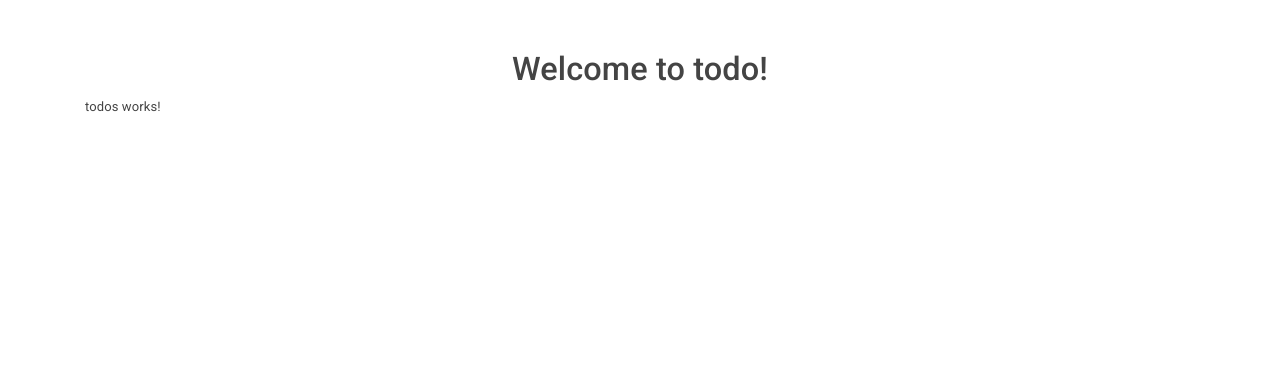
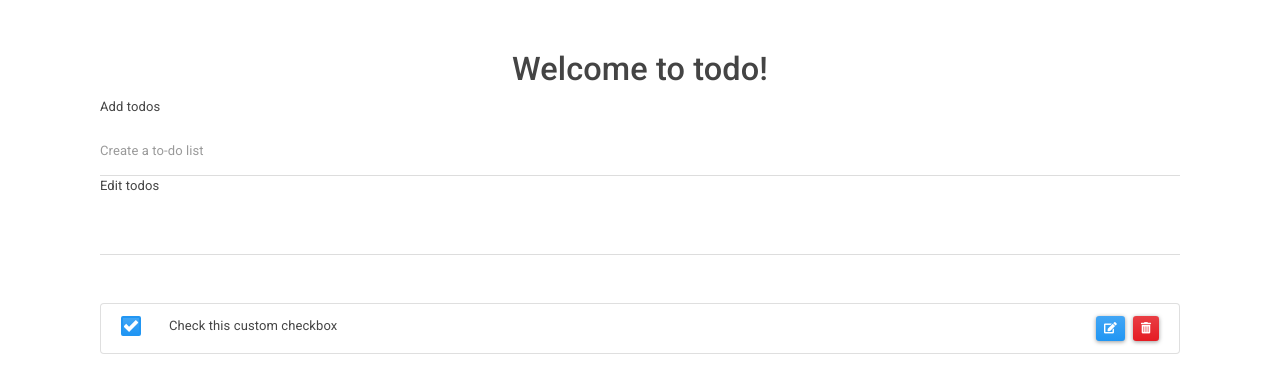
Before and after one commit to thixpin/angular-todo, an Angular app: page / in a window 1280 px wide. Shown: the top 390 px of the page. Built offline with nearby package versions, Linux system fonts and the light colour scheme.

Commit message:
adding element to todos html

```diff
--- a/src/app/todos/todos.component.html
+++ b/src/app/todos/todos.component.html
@@ -1,3 +1,34 @@
-<p>
-  todos works!
-</p>
+<div class="col-lg-12">
+  <div>
+    <label> Add todos</label>
+    <form (submit)="addTodo()">
+      <input class="form-control" type="text"  placeholder="Create a to-do list">
+    </form>
+  </div>
+
+
+  <div>
+    <label> Edit todos</label>
+    <form (submit)="updateTodo()">
+      <input class="form-control" type="text" >
+    </form>
+  </div>
+
+  <ul class="list-group clearfix pt-5">
+
+    <li  class="list-group-item">
+      <div class="custom-control custom-checkbox">
+
+        <input type="checkbox" class="custom-control-input" id="customCheck1" checked="">
+        <label class="custom-control-label" for="customCheck1">Check this custom checkbox</label>
+        <span class="float-right">
+          <button type="button" (click)="editTodo(todo)"  class="btn btn-primary btn-sm mr-2"><i class="fas fa-edit"></i></button>
+          <button type="button" (click)="deleteTodo(todo.id)" class="btn btn-danger btn-sm"><i class="fas fa-trash-alt"></i></button>
+        </span>
+
+      </div>
+    </li>
+
+  </ul>
+
+</div>
```
